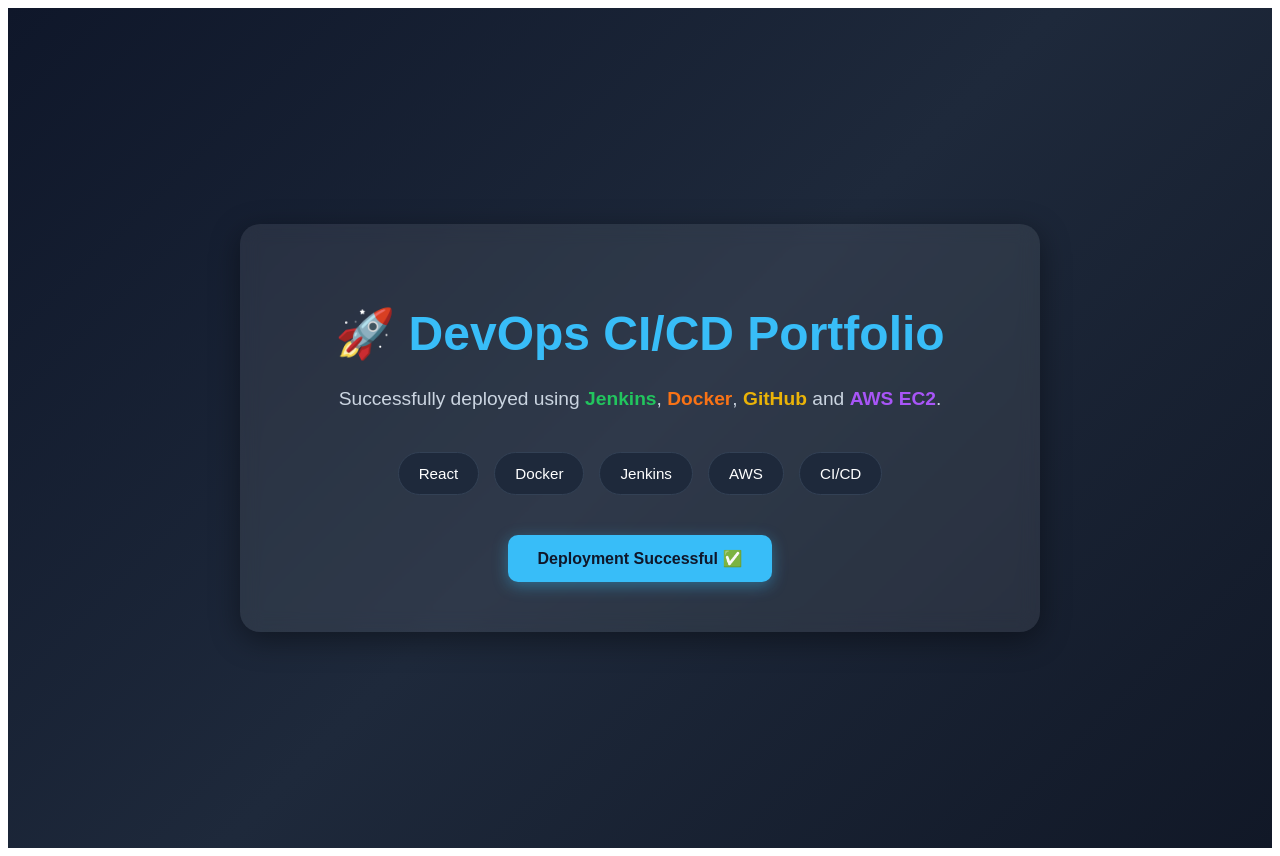
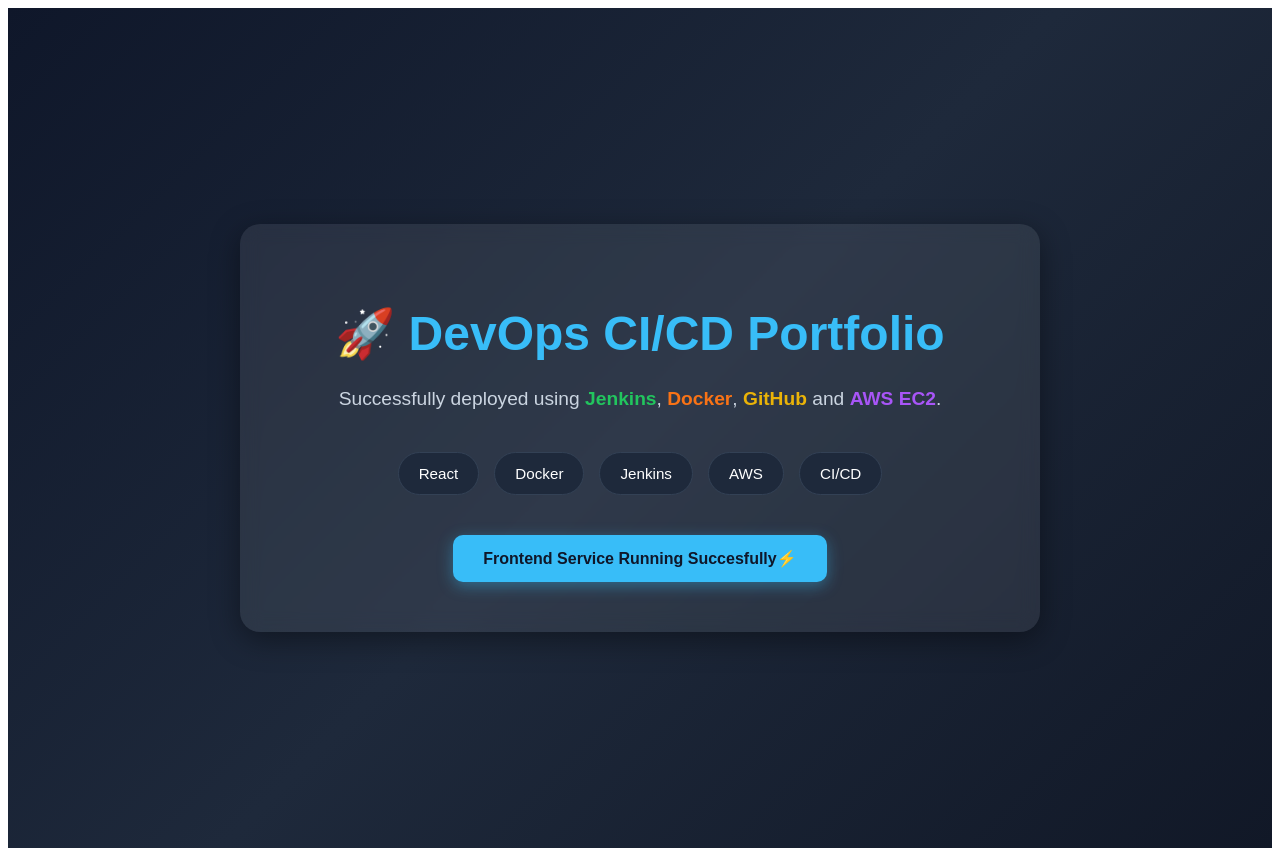
Before and after one commit to PriyankaYadav8887/Docker-jenkins, a React (Vite) app in the folder frontend/: page / in a window 1280 px wide. Built offline with nearby package versions, Linux system fonts and the light colour scheme.

Commit message:
modification in backend and frontend change in content

```diff
--- a/frontend/src/App.jsx
+++ b/frontend/src/App.jsx
@@ -100,7 +100,7 @@
             boxShadow: "0 4px 15px rgba(56,189,248,0.4)",
           }}
         >
-          Deployment Successful ✅
+          Frontend Service Running Succesfully⚡
         </button>
       </div>
     </div>
```
Also changed, not shown: 1 other file (tests, documents, lock files or other folders).
